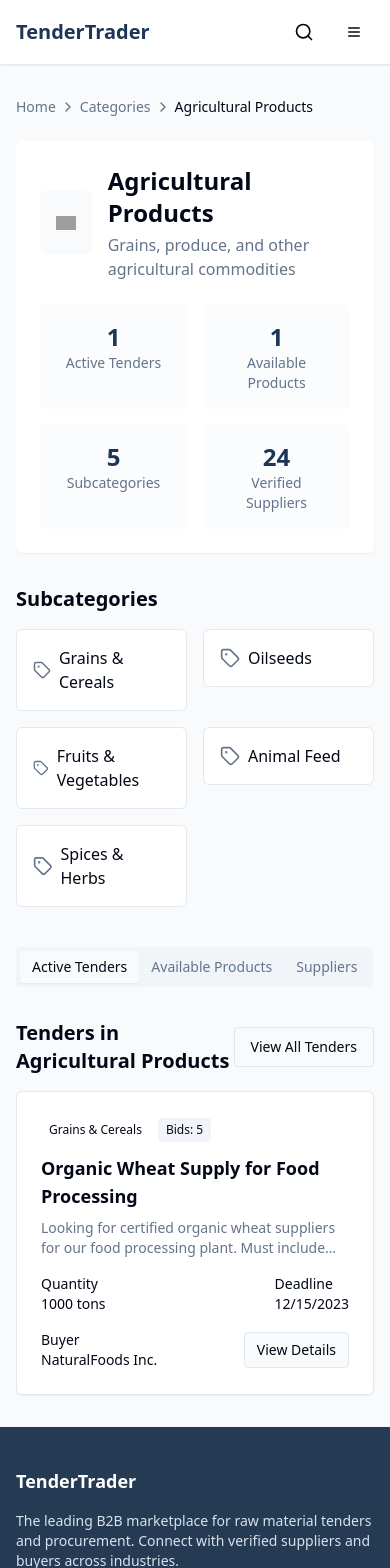
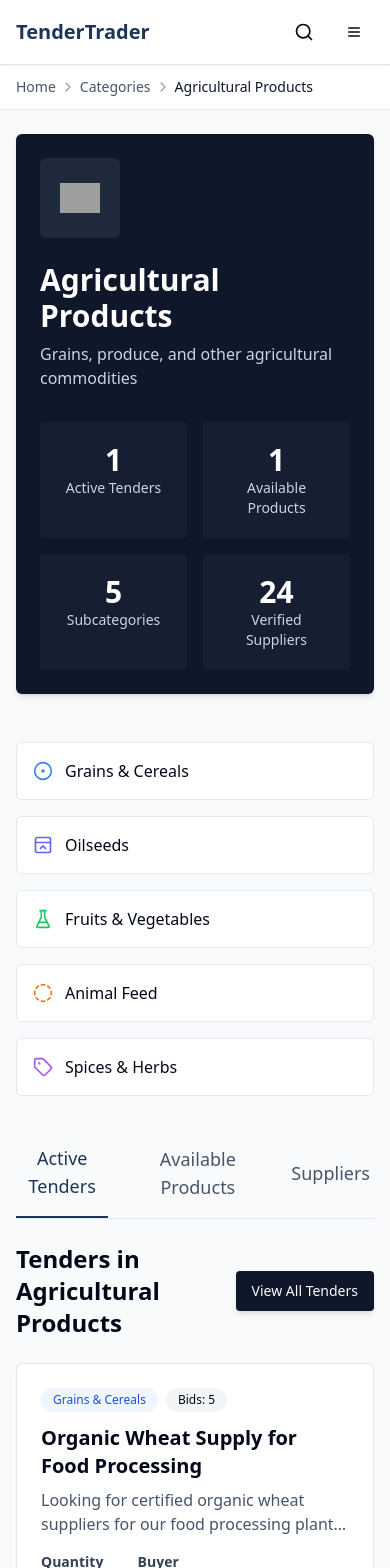
Before and after one commit to Epicguest97/tendertrader-exchange, a React (Vite) app: page /categories/agriculture in a window 390 px wide. Shown: the top 1568 px of the page. Built offline with nearby package versions, Linux system fonts and the light colour scheme; grey boxes are pictures that could not be loaded.

Commit message:
Refactor: Implement category page UI
Implement the category page UI based on the provided design inspiration, ensuring consistency with the overall website design.

```diff
--- a/src/pages/CategoryPage.tsx
+++ b/src/pages/CategoryPage.tsx
@@ -1,16 +1,28 @@
 
-import React from 'react';
-import { useParams, Link } from 'react-router-dom';
+import React, { useState } from 'react';
+import { useParams, Link, useSearchParams } from 'react-router-dom';
 import Header from '@/components/layout/Header';
 import Footer from '@/components/layout/Footer';
 import { Button } from '@/components/ui/button';
 import { Card, CardContent } from '@/components/ui/card';
 import { Tabs, TabsContent, TabsList, TabsTrigger } from '@/components/ui/tabs';
 import { categories, tenders, products } from '@/data/mockData';
-import { ChevronRight, Tag, Package, FileText } from 'lucide-react';
+import {
+  ChevronRight,
+  FileText,
+  Package,
+  Tag,
+  CircleDot,
+  PanelTopClose,
+  FlaskConical,
+  CircleDashed
+} from 'lucide-react';
 
 const CategoryPage = () => {
   const { categorySlug } = useParams<{ categorySlug: string }>();
+  const [searchParams] = useSearchParams();
+  const subcategoryFilter = searchParams.get('sub');
+  const [activeTab, setActiveTab] = useState('tenders');
 
   const category = categories.find(cat => cat.slug === categorySlug);
 
@@ -32,74 +44,115 @@ const CategoryPage = () => {
     );
   }
 
-  const categoryTenders = tenders.filter(tender => tender.categoryId === category.id);
-  const categoryProducts = products.filter(product => product.categoryId === category.id);
+  // Get filtered tenders and products
+  const categoryTenders = tenders.filter(tender => {
+    if (subcategoryFilter) {
+      const subcategory = category.subcategories.find(sub => sub.slug === subcategoryFilter);
+      return tender.categoryId === category.id && tender.subcategoryId === subcategory?.id;
+    }
+    return tender.categoryId === category.id;
+  });
+
+  const categoryProducts = products.filter(product => {
+    if (subcategoryFilter) {
+      const subcategory = category.subcategories.find(sub => sub.slug === subcategoryFilter);
+      return product.categoryId === category.id && product.subcategoryId === subcategory?.id;
+    }
+    return product.categoryId === category.id;
+  });
+
+  // Function to get icon for subcategory
+  const getSubcategoryIcon = (index: number) => {
+    const icons = [
+      <CircleDot className="h-5 w-5 text-blue-500" />,
+      <PanelTopClose className="h-5 w-5 text-indigo-500" />,
+      <FlaskConical className="h-5 w-5 text-green-500" />,
+      <CircleDashed className="h-5 w-5 text-orange-500" />,
+      <Tag className="h-5 w-5 text-purple-500" />
+    ];
+    return icons[index % icons.length];
+  };
 
   return (
     <div className="flex flex-col min-h-screen">
       <Header />
 
-      <main className="flex-grow bg-background">
-        <div className="container mx-auto px-4 py-8">
+      <main className="flex-grow bg-gray-50">
         {/* Breadcrumbs */}
-          <div className="flex items-center text-sm mb-6">
-            <Link to="/" className="text-muted-foreground hover:text-foreground">Home</Link>
-            <ChevronRight className="h-4 w-4 mx-1 text-muted-foreground" />
-            <Link to="/categories" className="text-muted-foreground hover:text-foreground">Categories</Link>
-            <ChevronRight className="h-4 w-4 mx-1 text-muted-foreground" />
-            <span className="text-foreground">{category.name}</span>
+        <div className="bg-white border-b">
+          <div className="container mx-auto px-4 py-3">
+            <div className="flex items-center text-sm">
+              <Link to="/" className="text-slate-600 hover:text-primary transition-colors">Home</Link>
+              <ChevronRight className="h-4 w-4 mx-1 text-slate-400" />
+              <Link to="/categories" className="text-slate-600 hover:text-primary transition-colors">Categories</Link>
+              <ChevronRight className="h-4 w-4 mx-1 text-slate-400" />
+              <span className="text-slate-900 font-medium">{category.name}</span>
+            </div>
+          </div>
         </div>
 
-          {/* Category Header */}
-          <div className="bg-card rounded-lg shadow-sm p-6 mb-8">
-            <div className="flex items-center mb-4">
-              <div className="bg-muted/50 rounded-lg p-4 mr-4 w-16 h-16 flex items-center justify-center">
+        {/* Category Header Card */}
+        <div className="container mx-auto px-4 py-6">
+          <div className="bg-slate-900 rounded-lg shadow-md overflow-hidden">
+            <div className="p-6 md:p-8">
+              <div className="flex flex-col md:flex-row items-start md:items-center gap-6">
+                <div className="bg-slate-800 rounded-lg p-5 w-20 h-20 flex items-center justify-center">
+                  {category.slug === 'chemicals' ? (
+                    <FlaskConical className="h-10 w-10 text-white" />
+                  ) : (
                     <img
                       src={category.image}
                       alt={category.name}
                       className="w-10 h-10 object-contain"
                     />
+                  )}
                 </div>
-              <div>
-                <h1 className="text-2xl font-bold mb-1">{category.name}</h1>
-                <p className="text-muted-foreground">{category.description}</p>
+                <div className="flex-1">
+                  <h1 className="text-3xl font-bold text-white mb-2">{category.name}</h1>
+                  <p className="text-slate-300">{category.description}</p>
                 </div>
               </div>
 
-            <div className="grid grid-cols-2 md:grid-cols-4 gap-4 mt-6">
-              <div className="bg-muted/30 p-4 rounded-md text-center">
-                <p className="text-2xl font-bold text-primary">{categoryTenders.length}</p>
-                <p className="text-sm text-muted-foreground">Active Tenders</p>
+              <div className="grid grid-cols-2 md:grid-cols-4 gap-4 mt-8">
+                <div className="bg-slate-800/50 p-5 rounded-md text-center">
+                  <p className="text-3xl font-bold text-white">{categoryTenders.length}</p>
+                  <p className="text-sm text-slate-300">Active Tenders</p>
                 </div>
 
-              <div className="bg-muted/30 p-4 rounded-md text-center">
-                <p className="text-2xl font-bold text-primary">{categoryProducts.length}</p>
-                <p className="text-sm text-muted-foreground">Available Products</p>
+                <div className="bg-slate-800/50 p-5 rounded-md text-center">
+                  <p className="text-3xl font-bold text-white">{categoryProducts.length}</p>
+                  <p className="text-sm text-slate-300">Available Products</p>
                 </div>
 
-              <div className="bg-muted/30 p-4 rounded-md text-center">
-                <p className="text-2xl font-bold text-primary">{category.subcategories.length}</p>
-                <p className="text-sm text-muted-foreground">Subcategories</p>
+                <div className="bg-slate-800/50 p-5 rounded-md text-center">
+                  <p className="text-3xl font-bold text-white">{category.subcategories.length}</p>
+                  <p className="text-sm text-slate-300">Subcategories</p>
                 </div>
 
-              <div className="bg-muted/30 p-4 rounded-md text-center">
-                <p className="text-2xl font-bold text-primary">24</p>
-                <p className="text-sm text-muted-foreground">Verified Suppliers</p>
+                <div className="bg-slate-800/50 p-5 rounded-md text-center">
+                  <p className="text-3xl font-bold text-white">24</p>
+                  <p className="text-sm text-slate-300">Verified Suppliers</p>
+                </div>
+              </div>
             </div>
           </div>
         </div>
 
         {/* Subcategories */}
-          <div className="mb-10">
-            <h2 className="text-xl font-bold mb-4">Subcategories</h2>
-            <div className="grid grid-cols-2 md:grid-cols-4 gap-4">
-              {category.subcategories.map((subcategory) => (
-                <Link key={subcategory.id} to={`/categories/${category.slug}?sub=${subcategory.slug}`}>
-                  <div className="bg-card border border-border rounded-lg p-4 hover:border-primary transition-colors">
-                    <div className="flex items-center">
-                      <Tag className="h-5 w-5 mr-2 text-muted-foreground" />
+        <div className="container mx-auto px-4 py-6">
+          <div className="grid grid-cols-1 sm:grid-cols-2 md:grid-cols-3 lg:grid-cols-5 gap-4">
+            {category.subcategories.map((subcategory, index) => (
+              <Link
+                key={subcategory.id}
+                to={`/categories/${category.slug}?sub=${subcategory.slug}`}
+              >
+                <div className={`bg-white border hover:border-primary hover:shadow-md transition-all rounded-lg p-4 flex items-center ${
+                  subcategoryFilter === subcategory.slug ? 'border-primary shadow-sm' : ''
+                }`}>
+                  <div className="mr-3">
+                    {getSubcategoryIcon(index)}
+                  </div>
                   <span className="font-medium">{subcategory.name}</span>
-                    </div>
                 </div>
               </Link>
             ))}
@@ -107,67 +160,113 @@ const CategoryPage = () => {
         </div>
 
         {/* Tabs for Tenders and Products */}
-          <Tabs defaultValue="tenders">
-            <TabsList className="mb-6">
-              <TabsTrigger value="tenders">Active Tenders</TabsTrigger>
-              <TabsTrigger value="products">Available Products</TabsTrigger>
-              <TabsTrigger value="suppliers">Suppliers</TabsTrigger>
-            </TabsList>
+        <div className="container mx-auto px-4 py-6">
+          <div className="border-b mb-6">
+            <div className="flex space-x-8">
+              <button
+                className={`pb-4 px-1 font-medium text-lg transition-colors ${
+                  activeTab === 'tenders'
+                    ? 'text-primary border-b-2 border-primary'
+                    : 'text-slate-600 hover:text-slate-900'
+                }`}
+                onClick={() => setActiveTab('tenders')}
+              >
+                Active Tenders
+              </button>
+              <button
+                className={`pb-4 px-1 font-medium text-lg transition-colors ${
+                  activeTab === 'products'
+                    ? 'text-primary border-b-2 border-primary'
+                    : 'text-slate-600 hover:text-slate-900'
+                }`}
+                onClick={() => setActiveTab('products')}
+              >
+                Available Products
+              </button>
+              <button
+                className={`pb-4 px-1 font-medium text-lg transition-colors ${
+                  activeTab === 'suppliers'
+                    ? 'text-primary border-b-2 border-primary'
+                    : 'text-slate-600 hover:text-slate-900'
+                }`}
+                onClick={() => setActiveTab('suppliers')}
+              >
+                Suppliers
+              </button>
+            </div>
+          </div>
 
-            <TabsContent value="tenders">
-              <div className="mb-4 flex justify-between items-center">
-                <h2 className="text-xl font-bold">Tenders in {category.name}</h2>
+          {activeTab === 'tenders' && (
+            <>
+              <div className="mb-6 flex justify-between items-center">
+                <h2 className="text-2xl font-bold">Tenders in {category.name}</h2>
                 <Link to="/tenders">
-                  <Button variant="outline">View All Tenders</Button>
+                  <Button className="bg-slate-900 hover:bg-slate-800">View All Tenders</Button>
                 </Link>
               </div>
 
               {categoryTenders.length > 0 ? (
-                <div className="grid grid-cols-1 md:grid-cols-2 lg:grid-cols-3 gap-6">
+                <div className="space-y-6 mb-8">
                   {categoryTenders.map((tender) => (
-                    <Card key={tender.id} className="card-hover">
-                      <CardContent className="p-6">
-                        <div className="mb-3">
-                          <span className="inline-block bg-accent-100 text-accent-600 px-2 py-1 text-xs font-medium rounded">
+                    <Card key={tender.id} className="border hover:border-primary hover:shadow-md transition-all">
+                      <CardContent className="p-0">
+                        <div className="p-6">
+                          <div className="flex justify-between flex-col lg:flex-row gap-4">
+                            <div className="flex-1">
+                              <div className="flex items-center gap-2 mb-3">
+                                <Link
+                                  to={`/categories/${category.slug}?sub=${
+                                    category.subcategories.find(s => s.id === tender.subcategoryId)?.slug || ''
+                                  }`}
+                                  className="inline-block bg-blue-50 text-blue-700 px-3 py-1 text-xs font-medium rounded-full"
+                                >
                                   {category.subcategories.find(s => s.id === tender.subcategoryId)?.name || category.name}
-                          </span>
-                          <span className="inline-block bg-muted ml-2 px-2 py-1 text-xs font-medium rounded">
+                                </Link>
+                                <span className="inline-block bg-gray-100 px-3 py-1 text-xs font-medium rounded-full">
                                   Bids: {tender.bidsCount}
                                 </span>
                               </div>
 
-                        <h3 className="text-lg font-semibold mb-2">{tender.title}</h3>
-                        <p className="text-muted-foreground mb-4 text-sm line-clamp-2">{tender.description}</p>
+                              <h3 className="text-xl font-bold mb-2">{tender.title}</h3>
+                              <p className="text-slate-600 mb-4 line-clamp-2">{tender.description}</p>
 
-                        <div className="flex justify-between text-sm mb-4">
+                              <div className="flex flex-wrap gap-x-8 gap-y-3 text-sm">
                                 <div>
-                            <p className="font-medium">Quantity</p>
+                                  <p className="font-semibold text-slate-700">Quantity</p>
                                   <p>{tender.quantity} {tender.unit}</p>
                                 </div>
                                 <div>
-                            <p className="font-medium">Deadline</p>
-                            <p>{new Date(tender.deadline).toLocaleDateString()}</p>
+                                  <p className="font-semibold text-slate-700">Buyer</p>
+                                  <p>{tender.buyerName}</p>
+                                </div>
+                                <div>
+                                  <p className="font-semibold text-slate-700">Location</p>
+                                  <p>{tender.buyerLocation}</p>
+                                </div>
                               </div>
                             </div>
 
-                        <div className="flex justify-between items-center">
-                          <div className="text-sm">
-                            <p className="font-medium">Buyer</p>
-                            <p>{tender.buyerName}</p>
+                            <div className="flex flex-col justify-between items-end">
+                              <div className="text-right">
+                                <p className="font-semibold text-slate-700">Deadline</p>
+                                <p className="text-red-600 font-medium">{new Date(tender.deadline).toLocaleDateString()}</p>
                               </div>
-                          <Link to={`/tenders/${tender.id}`}>
-                            <Button variant="outline" size="sm">View Details</Button>
+
+                              <Link to={`/tenders/${tender.id}`} className="mt-4 lg:mt-0">
+                                <Button>View Details</Button>
                               </Link>
+                            </div>
+                          </div>
                         </div>
                       </CardContent>
                     </Card>
                   ))}
                 </div>
               ) : (
-                <div className="text-center py-12 bg-muted/30 rounded-lg">
-                  <FileText className="h-12 w-12 mx-auto text-muted-foreground mb-4" />
+                <div className="text-center py-16 bg-white border rounded-lg">
+                  <FileText className="h-12 w-12 mx-auto text-slate-400 mb-4" />
                   <h3 className="text-lg font-medium mb-2">No active tenders</h3>
-                  <p className="text-muted-foreground mb-6">
+                  <p className="text-slate-500 mb-6">
                     There are currently no active tenders in this category.
                   </p>
                   <Link to="/tenders">
@@ -175,60 +274,66 @@ const CategoryPage = () => {
                   </Link>
                 </div>
               )}
-            </TabsContent>
+            </>
+          )}
 
-            <TabsContent value="products">
-              <div className="mb-4 flex justify-between items-center">
-                <h2 className="text-xl font-bold">Products in {category.name}</h2>
+          {activeTab === 'products' && (
+            <>
+              <div className="mb-6 flex justify-between items-center">
+                <h2 className="text-2xl font-bold">Products in {category.name}</h2>
                 <Link to="/products">
-                  <Button variant="outline">View All Products</Button>
+                  <Button className="bg-slate-900 hover:bg-slate-800">View All Products</Button>
                 </Link>
               </div>
 
               {categoryProducts.length > 0 ? (
-                <div className="grid grid-cols-1 md:grid-cols-2 lg:grid-cols-3 gap-6">
+                <div className="grid grid-cols-1 md:grid-cols-2 lg:grid-cols-3 gap-6 mb-8">
                   {categoryProducts.map((product) => (
-                    <Card key={product.id} className="card-hover">
-                      <CardContent className="p-6">
-                        <div className="mb-3">
-                          <span className="inline-block bg-accent-100 text-accent-600 px-2 py-1 text-xs font-medium rounded">
+                    <Card key={product.id} className="border hover:border-primary hover:shadow-md transition-all overflow-hidden">
+                      <CardContent className="p-0">
+                        <div className="bg-gray-50 p-4">
+                          <div className="flex items-center gap-2 mb-2">
+                            <span className="inline-block bg-blue-50 text-blue-700 px-3 py-1 text-xs font-medium rounded-full">
                               {category.subcategories.find(s => s.id === product.subcategoryId)?.name || category.name}
                             </span>
                             {product.auditReports && product.auditReports.length > 0 && (
-                            <span className="inline-block bg-green-100 text-green-800 ml-2 px-2 py-1 text-xs font-medium rounded">
+                              <span className="inline-block bg-green-50 text-green-700 px-3 py-1 text-xs font-medium rounded-full">
                                 Audited
                               </span>
                             )}
                           </div>
+                          <h3 className="text-lg font-bold">{product.name}</h3>
+                        </div>
 
-                        <h3 className="text-lg font-semibold mb-2">{product.name}</h3>
-                        <p className="text-muted-foreground mb-4 text-sm line-clamp-2">{product.description}</p>
+                        <div className="p-4">
+                          <p className="text-slate-600 mb-4 text-sm line-clamp-2">{product.description}</p>
 
                           {product.price && (
-                          <div className="bg-muted/20 p-2 rounded mb-4 text-center">
+                            <div className="bg-blue-50 p-3 rounded mb-4 text-center">
                               <span className="font-bold text-lg">${product.price.toFixed(2)}</span>
-                            <span className="text-sm text-muted-foreground"> / {product.unit}</span>
+                              <span className="text-sm text-slate-600"> / {product.unit}</span>
                             </div>
                           )}
 
                           <div className="flex justify-between items-center">
                             <div className="text-sm">
-                            <p className="font-medium">Supplier</p>
+                              <p className="font-medium text-slate-700">Supplier</p>
                               <p>{product.sellerName}</p>
                             </div>
                             <Link to={`/products/${product.id}`}>
                               <Button size="sm">View Details</Button>
                             </Link>
                           </div>
+                        </div>
                       </CardContent>
                     </Card>
                   ))}
                 </div>
               ) : (
-                <div className="text-center py-12 bg-muted/30 rounded-lg">
-                  <Package className="h-12 w-12 mx-auto text-muted-foreground mb-4" />
+                <div className="text-center py-16 bg-white border rounded-lg">
+                  <Package className="h-12 w-12 mx-auto text-slate-400 mb-4" />
                   <h3 className="text-lg font-medium mb-2">No products available</h3>
-                  <p className="text-muted-foreground mb-6">
+                  <p className="text-slate-500 mb-6">
                     There are currently no products in this category.
                   </p>
                   <Link to="/products">
@@ -236,19 +341,19 @@ const CategoryPage = () => {
                   </Link>
                 </div>
               )}
-            </TabsContent>
+            </>
+          )}
 
-            <TabsContent value="suppliers">
-              <div className="text-center py-12 bg-muted/30 rounded-lg">
-                <p className="text-lg text-muted-foreground mb-4">
+          {activeTab === 'suppliers' && (
+            <div className="text-center py-16 bg-white border rounded-lg">
+              <p className="text-lg text-slate-600 mb-4">
                 Sign in to view suppliers in this category
               </p>
-                <Link to="/sign-in">
+              <Link to="/login">
                 <Button>Sign In</Button>
               </Link>
             </div>
-            </TabsContent>
-          </Tabs>
+          )}
         </div>
       </main>
 
```
Lines whose indentation alone changed are shown as unchanged.
